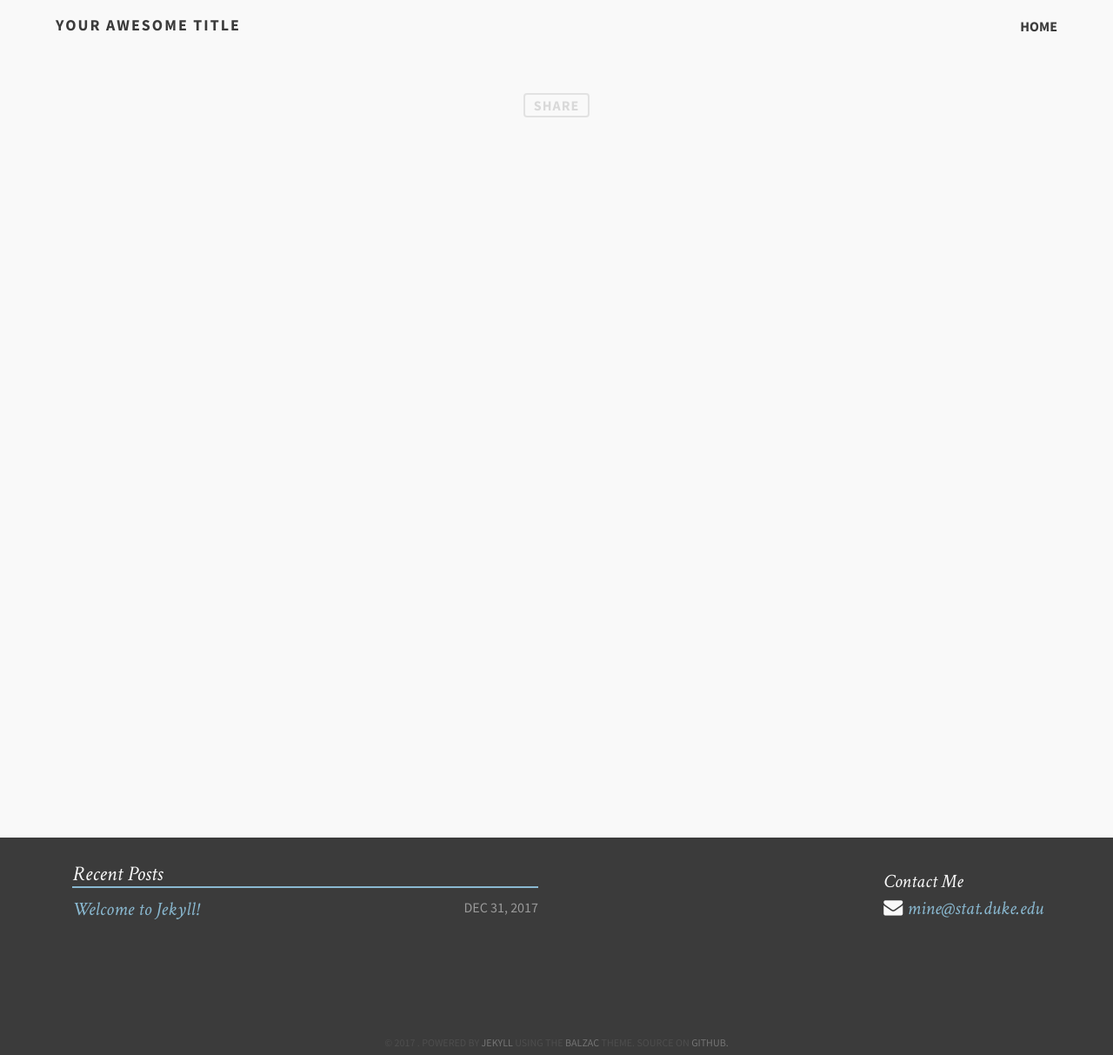
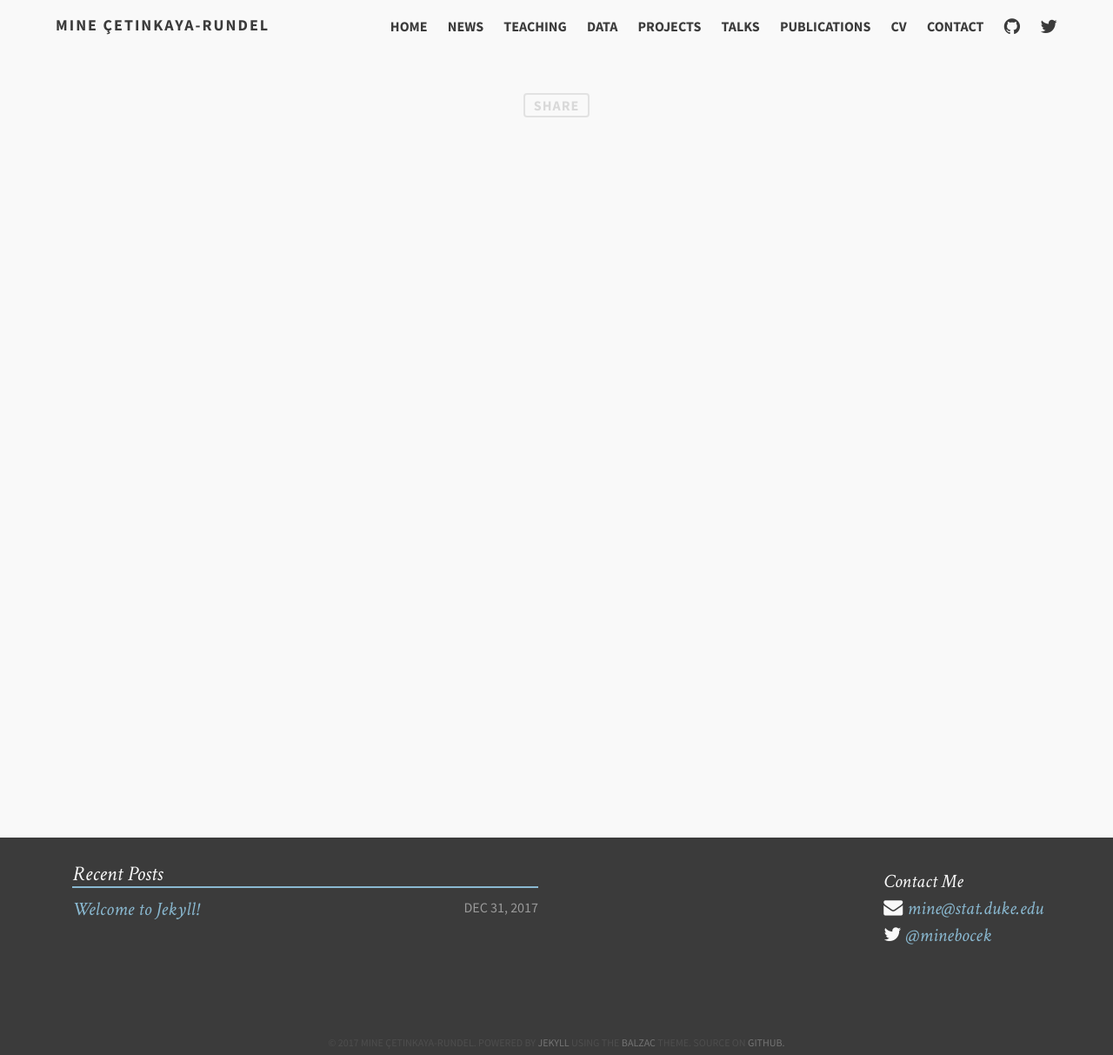
Before and after one commit to maj-biostat/resteorts.github.io, a Jekyll site: the page built from index.md, in a window 1280 px wide. Shown: the whole page at 87% size. Built offline with Jekyll 4.4.1, drawn with Linux system fonts in a browser that asks for light colours; nearby versions of some CDN libraries; comment, search, counter and statistics services are not loaded; some of the changed lines change nothing that is shown.

Commit message:
updated config file.

```diff
--- a/_config.yml
+++ b/_config.yml
@@ -1,43 +1,76 @@
-# Welcome to Jekyll!
-#
-# This config file is meant for settings that affect your whole blog, values
-# which you are expected to set up once and rarely edit after that. If you find
-# yourself editing this file very often, consider using Jekyll's data files
-# feature for the data you need to update frequently.
-#
-# For technical reasons, this file is *NOT* reloaded automatically when you use
-# 'bundle exec jekyll serve'. If you change this file, please restart the server process.
+title:            Mine Çetinkaya-Rundel
+tagline:          Assistant Professor of the Practice
+canonical:        https://stat.duke.edu/~mc301/
 
-# Site settings
-# These are used to personalize your new site. If you look in the HTML files,
-# you will see them accessed via {{ site.title }}, {{ site.email }}, and so on.
-# You can create any custom variable you would like, and they will be accessible
-# in the templates via {{ site.myvariable }}.
-title: Your awesome title
-email: your-email@example.com
-description: >- # this means to ignore newlines until "baseurl:"
-  Write an awesome description for your new site here. You can edit this
-  line in _config.yml. It will appear in your document head meta (for
-  Google search results) and in your feed.xml site description.
-baseurl: "" # the subpath of your site, e.g. /blog
-url: "" # the base hostname & protocol for your site, e.g. http://example.com
-twitter_username: jekyllrb
-github_username:  jekyll
+url: https://stat.duke.edu/~mc301
 
-# Build settings
-markdown: kramdown
-theme: minima
-plugins:
-  - jekyll-feed
+# Owner/author information
+owner:
+  name:           Mine Çetinkaya-Rundel
+  avatar:         avatar.png
+  bio:            "Assistant Professor of the Practice, Duke University"
+  email:          mine@stat.duke.edu
+  twitter:        minebocek
+  github:         mine-cetinkaya-rundel
+  location:       "Durham, NY"
+  # Plug in your disqus shortname!
 
-# Exclude from processing.
-# The following items will not be processed, by default. Create a custom list
-# to override the default setting.
-# exclude:
-#   - Gemfile
-#   - Gemfile.lock
-#   - node_modules
-#   - vendor/bundle/
-#   - vendor/cache/
-#   - vendor/gems/
-#   - vendor/ruby/
+tools:
+  standards:      "HTML, SCSS, Jekyll"
+  software:       "git"
+
+# Links to include in top navigation
+# For external links add external: true
+links:
+  - title: News
+    url: /news
+  - title: Teaching
+    url: /teaching
+  - title: Data
+    url: /data
+  - title: Projects
+    url: /projects
+  - title: Talks
+    url: /talks
+  - title: Publications
+    url: /publications
+  - title: CV
+    url: https://stat.duke.edu/~mc301/MCR_CV.pdf
+    external: true
+  - title: contact
+    url: /contact
+  - title: <i class="fa fa-github fa-lg"></i>
+    url: https://github.com/mine-cetinkaya-rundel
+    external: true
+  - title: <i class="fa fa-twitter fa-lg"></i>
+    url: https://twitter.com/minebocek
+    external: true
+
+# http://en.wikipedia.org/wiki/List_of_tz_database_time_zones
+timezone:    America/New_York
+future:      true
+highlighter: pygments
+markdown:    kramdown
+
+kramdown:
+  auto_ids: true
+  footnote_nr: 1
+  entity_output: as_char
+  toc_levels: 1..6
+  enable_coderay: false
+
+  coderay:
+    coderay_line_numbers:
+    coderay_line_numbers_start: 1
+    coderay_tab_width: 4
+    coderay_bold_every: 10
+    coderay_css: class
+
+sass:
+    style: :compressed
+
+# https://github.com/mojombo/jekyll/wiki/Permalinks
+permalink:   /:categories/:title
+
+include: [".htaccess"]
+exclude: ["lib", "config.rb", "Capfile", "config", "log", "Rakefile", "Rakefile.rb", "tmp"]
```
